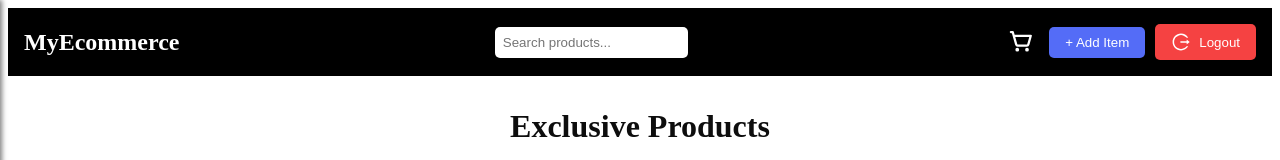
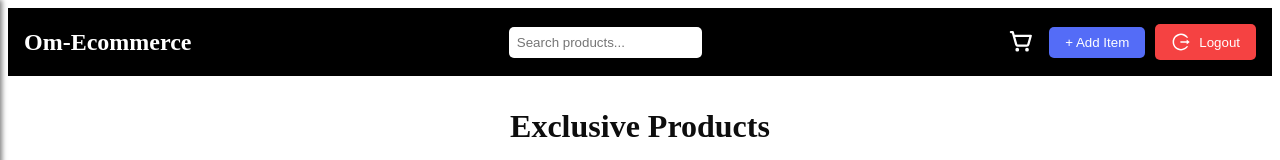
Before and after one commit to ompagar20/Ecommerce, a React (Create React App) app: page /products in a window 1280 px wide. Shown: the top 160 px of the page. Built offline with nearby package versions, Linux system fonts and the light colour scheme; no server answers; sample sign-in values are in the browser's storage.

Commit message:
Update Layout.js

```diff
--- a/src/components/Layout/Layout.js
+++ b/src/components/Layout/Layout.js
@@ -2,6 +2,7 @@ import React from 'react';
 import './Layout.css';
 import LogoutButton from '../Login/LogoutButton';
 import { PiShoppingCartSimpleBold } from 'react-icons/pi';
+import { AiOutlineSearch } from 'react-icons/ai';
 import { useNavigate } from 'react-router-dom';
 
 const Layout = ({ children, searchTerm, setSearchTerm, onAddItem }) => {
@@ -10,7 +11,10 @@ const Layout = ({ children, searchTerm, setSearchTerm, onAddItem }) => {
   return (
     <div className="layout">
       <nav className="navbar">
-        <h1>MyEcommerce</h1>
+        <h1>Om-Ecommerce</h1>
+
+        <div className="search-box">
+          <AiOutlineSearch className="search-icon" />
           <input
             type="text"
             placeholder="Search products..."
@@ -18,6 +22,8 @@ const Layout = ({ children, searchTerm, setSearchTerm, onAddItem }) => {
             onChange={(e) => setSearchTerm(e.target.value)}
             className="search-input"
           />
+        </div>
+
         <div className="nav-actions">
           <button
             className="cart-btn"
```
Lines whose indentation alone changed are shown as unchanged.
